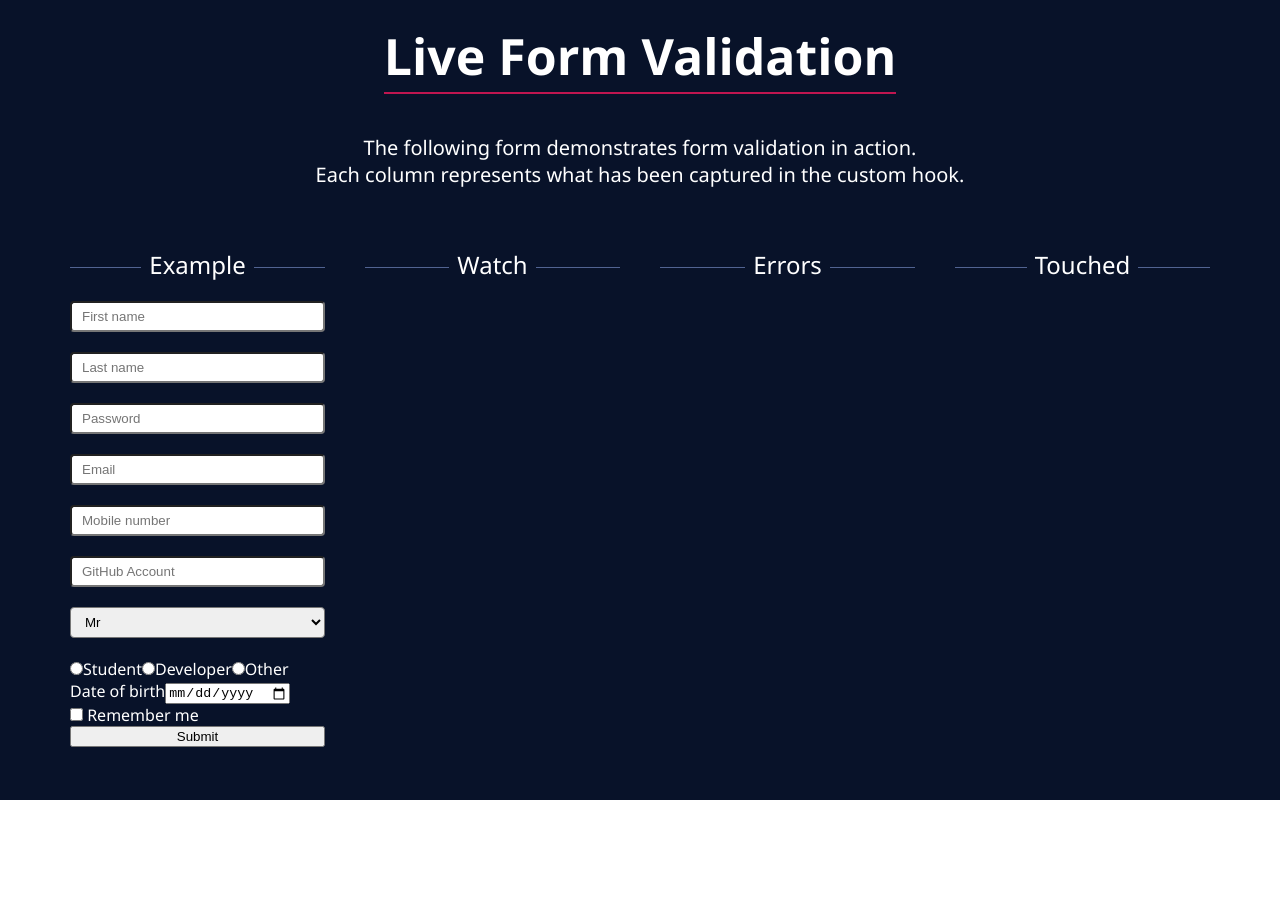
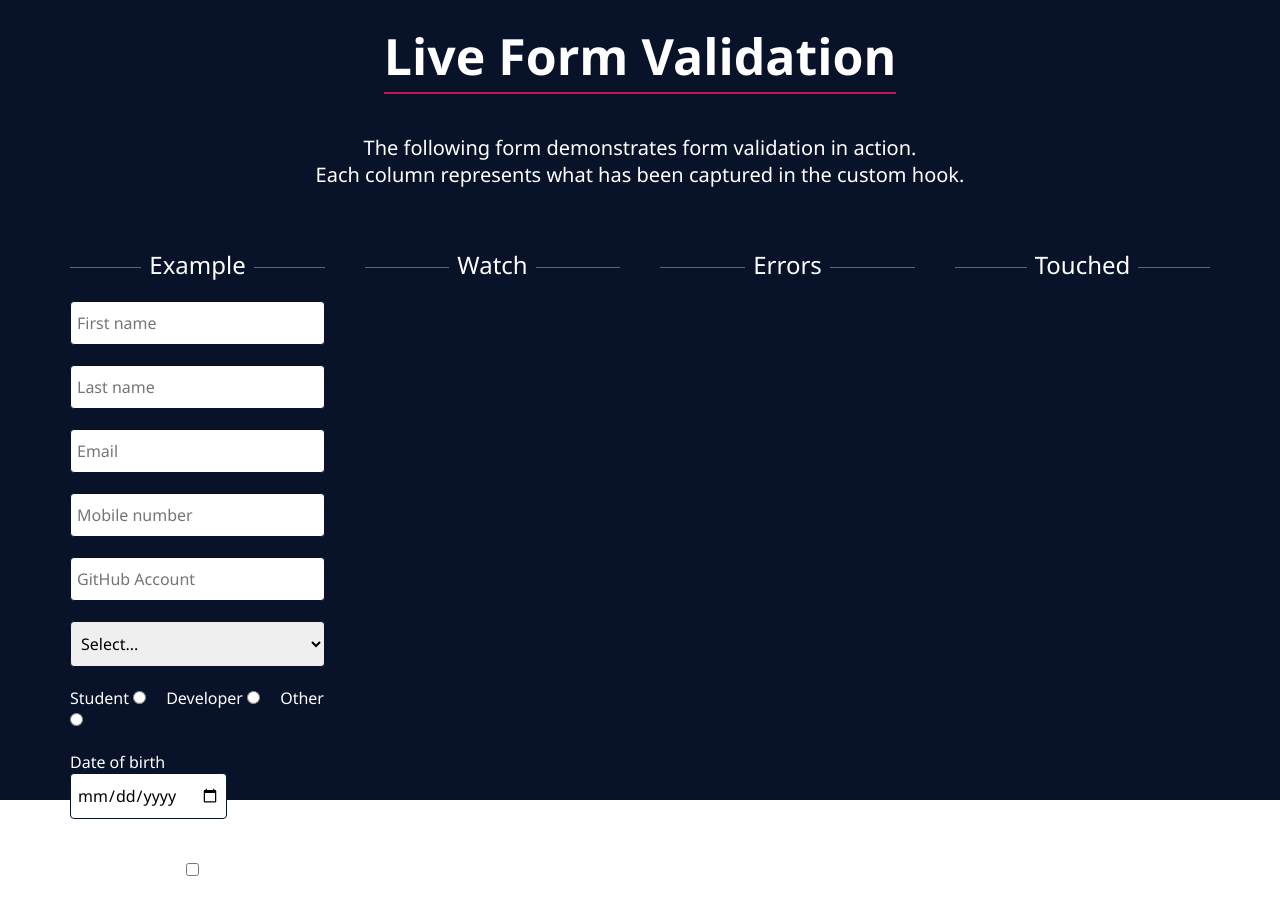
Before and after one commit to adiletbaimyrza/live-form-validation, a React (Vite) app: page / in a window 1280 px wide. Shown: the top 899 px of the page. Before the commit the page ends 800 px from the top, so only its background shows below. Built offline with nearby package versions, Linux system fonts and the light colour scheme; the HTML template or start-up script is replaced by a standard one.

Commit message:
Add form styling and input validation

```diff
--- a/src/App.css
+++ b/src/App.css
@@ -3,6 +3,7 @@
   --light-blue: #516391;
   --white: #ffffff;
   --pink: #bf1650;
+  --light-pink: #ec5990;
 }
 
 * {
--- a/src/components/Example.tsx
+++ b/src/components/Example.tsx
@@ -6,35 +6,57 @@ const Example = () => {
     <div>
       <Title>Example</Title>
       <Form className="">
-        <Input type="text" placeholder="First name"></Input>
-        <Input type="text" placeholder="Last name"></Input>
-        <Input type="password" placeholder="Password"></Input>
-        <Input type="email" placeholder="Email"></Input>
-        <Input type="tel" placeholder="Mobile number"></Input>
-        <Input type="url" placeholder="GitHub Account"></Input>
+        <Input type="text" placeholder="First name" />
+        <Input type="text" placeholder="Last name" />
+        <Input type="email" placeholder="Email" />
+        <Input type="tel" placeholder="Mobile number" />
+        <Input type="url" placeholder="GitHub Account" />
         <Select>
+          <option value="" selected>
+            Select...
+          </option>
           <option value="Mr">Mr</option>
           <option value="Mrs">Mrs</option>
           <option value="Miss">Miss</option>
           <option value="Dr">Dr</option>
         </Select>
-        <div>
-          <input type="radio" value="Student" id="student"></input>
-          <label htmlFor="student">Student</label>
-          <input type="radio" value="Developer" id="developer"></input>
-          <label htmlFor="developer">Developer</label>
-          <input type="radio" value="Other" id="other"></input>
-          <label htmlFor="other">Other</label>
-        </div>
-        <div>
-          <label htmlFor="bdate">Date of birth</label>
-          <input type="date" id="bdate"></input>
-        </div>
-        <div>
-          <input type="checkbox" id="remember-me"></input>
-          <label htmlFor="remember-me"> Remember me</label>
-        </div>
-        <input type="submit" value="Submit"></input>
+        <Radio>
+          <Label htmlFor="student">
+            Student{' '}
+            <input
+              type="radio"
+              name="occupation"
+              value="Student"
+              id="student"
+            />
+          </Label>
+
+          <Label htmlFor="developer">
+            Developer{' '}
+            <input
+              type="radio"
+              name="occupation"
+              value="Developer"
+              id="developer"
+            />
+          </Label>
+
+          <Label htmlFor="other">
+            Other{' '}
+            <input type="radio" name="occupation" value="Other" id="other" />
+          </Label>
+        </Radio>
+        <Date>
+          <label htmlFor="bdate">
+            Date of birth <InputDate type="date" id="bdate" />
+          </label>
+        </Date>
+        <Checkbox>
+          <label htmlFor="remember-me">
+            Remember me <input type="checkbox" id="remember-me" />
+          </label>
+        </Checkbox>
+        <Submit type="submit" value="Submit" />
       </Form>
     </div>
   )
@@ -48,13 +70,80 @@ const Form = styled.form`
 `
 
 const Input = styled.input`
-  padding: 6px 10px;
+  font-family: 'Segoe UI', Tahoma, Geneva, Verdana, sans-serif;
+  font-size: 16px;
+  padding: 10px 6px;
   margin-bottom: 20px;
   border-radius: 4px;
+  border: 1px solid var(--dark-blue);
+
+  transition: border 0.5s cubic-bezier(0.075, 0.82, 0.165, 1);
+
+  &:hover {
+    border: 1px solid var(--pink);
+  }
 `
 
 const Select = styled.select`
-  padding: 6px 10px;
+  font-family: 'Segoe UI', Tahoma, Geneva, Verdana, sans-serif;
+  font-size: 16px;
+  padding: 10px 6px;
   margin-bottom: 20px;
   border-radius: 4px;
+  border: 1px solid var(--dark-blue);
+
+  transition: border 0.5s cubic-bezier(0.075, 0.82, 0.165, 1);
+
+  &:hover {
+    border: 1px solid var(--pink);
+  }
 `
+const Radio = styled.div`
+  margin-bottom: 20px;
+`
+
+const Date = styled.div`
+  font-family: 'Segoe UI', Tahoma, Geneva, Verdana, sans-serif;
+  font-size: 16px;
+  margin-bottom: 40px;
+`
+
+const InputDate = styled.input`
+  font-family: 'Segoe UI', Tahoma, Geneva, Verdana, sans-serif;
+  font-size: 16px;
+  padding: 10px 6px;
+  border-radius: 4px;
+  border: 1px solid var(--dark-blue);
+
+  transition: border 0.5s cubic-bezier(0.075, 0.82, 0.165, 1);
+
+  &:hover {
+    border: 1px solid var(--pink);
+  }
+`
+
+const Checkbox = styled.div`
+  margin-bottom: 20px;
+`
+
+const Label = styled.label`
+  margin-right: 20px;
+`
+const Submit = styled.input`
+  font-family: 'Segoe UI', Tahoma, Geneva, Verdana, sans-serif;
+  font-size: 16px;
+  color: var(--white);
+  background: var(--light-pink);
+  letter-spacing: 0.2rem;
+  text-transform: uppercase;
+  border: 1px solid var(--light-pink);
+  border-radius: 4px;
+  padding: 16px 10px;
+  cursor: pointer;
+
+  transition: background-color 0.5s cubic-bezier(0.165, 0.84, 0.44, 1);
+
+  &:hover {
+    background-color: var(--pink);
+  }
+`
```
